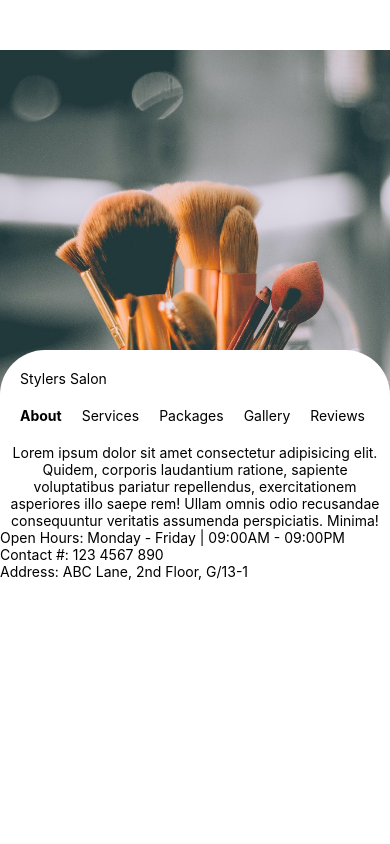
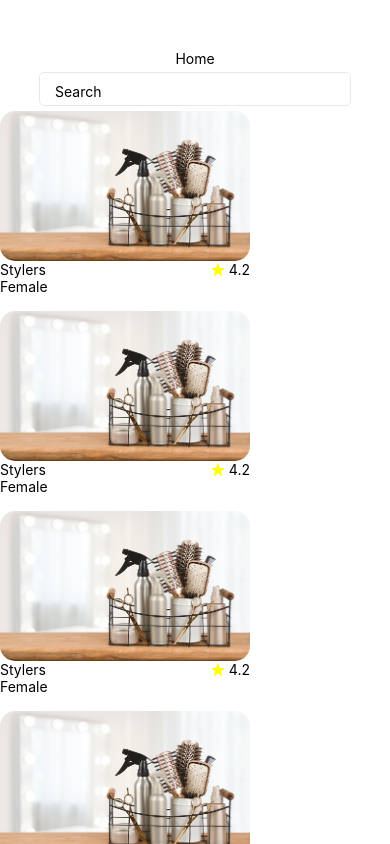
Before and after one commit to supremed3v/glamBar, a React Native app: screen / in a window 390 px wide. Built offline with nearby package versions, Linux system fonts and the light colour scheme.

Commit message:
added icons

```diff
--- a/App.js
+++ b/App.js
@@ -21,8 +21,8 @@ export default function App() {
       {/* <SignupScreen/> */}
       {/* <TermsandConditions/> */}
       {/* <ClientDetails/> */}
-      {/* <Home/> */}
-      <SalonScreen/>
+      <Home/>
+      {/* <SalonScreen/> */}
     </View>
   );
 }
--- a/src/screens/Home/Home.js
+++ b/src/screens/Home/Home.js
@@ -2,7 +2,7 @@ import { View, Text, StyleSheet, Image, ScrollView } from 'react-native'
 import React, {useState} from 'react'
 import CustomInput from '../../components/CustomInput'
 import bgCard from '../../../assets/card-bg.jpeg'
-import  {AntDesign}  from '@expo/vector-icons'
+import  Ionicons  from '@expo/vector-icons/Ionicons'
 
 const Home = () => {
     const [search, setSearch] = useState('')
@@ -23,25 +23,55 @@ const Home = () => {
 
       <View style={styles.card}>
         <Image source={bgCard} style={styles.cardImg} />
-        <Text>Stylers <Text>4.2</Text> </Text>
+        <View style={styles.textContainer}>
+        <Text>Stylers</Text>
+
+        <Text><Ionicons name='star' size={14} color="yellow" /> 4.2</Text>
+        </View>
         <Text>Female</Text>
       </View>
+
       <View style={styles.card}>
         <Image source={bgCard} style={styles.cardImg} />
-        <Text>Stylers <Text>4.2</Text> </Text>
+        <View style={styles.textContainer}>
+        <Text>Stylers</Text>
+
+        <Text><Ionicons name='star' size={14} color="yellow" /> 4.2</Text>
+        </View>
         <Text>Female</Text>
       </View>
+
+
       <View style={styles.card}>
         <Image source={bgCard} style={styles.cardImg} />
-        <Text>Stylers <Text>4.2</Text> </Text>
+        <View style={styles.textContainer}>
+        <Text>Stylers</Text>
+
+        <Text><Ionicons name='star' size={14} color="yellow" /> 4.2</Text>
+        </View>
         <Text>Female</Text>
       </View>
+
       <View style={styles.card}>
         <Image source={bgCard} style={styles.cardImg} />
-        <Text>Stylers <Text> 4.2</Text> </Text>
+        <View style={styles.textContainer}>
+        <Text>Stylers</Text>
+
+        <Text><Ionicons name='star' size={14} color="yellow" /> 4.2</Text>
+        </View>
         <Text>Female</Text>
-        <AntDesign name="star" size={24} color="orange" />
       </View>
+
+      <View style={styles.card}>
+        <Image source={bgCard} style={styles.cardImg} />
+        <View style={styles.textContainer}>
+        <Text>Stylers</Text>
+
+        <Text><Ionicons name='star' size={14} color="yellow" /> 4.2</Text>
+        </View>
+        <Text>Female</Text>
+      </View>
+
       </ScrollView>
   )
 }
@@ -63,9 +93,13 @@ const styles = StyleSheet.create({
         width:250,
         height:150,
         resizeMode: "cover",
+    },
+
+    textContainer:{
+      alignItems: "center",
+      flexDirection: "row",
+      justifyContent: "space-between"
     }
-
-
 
 })
 
```
